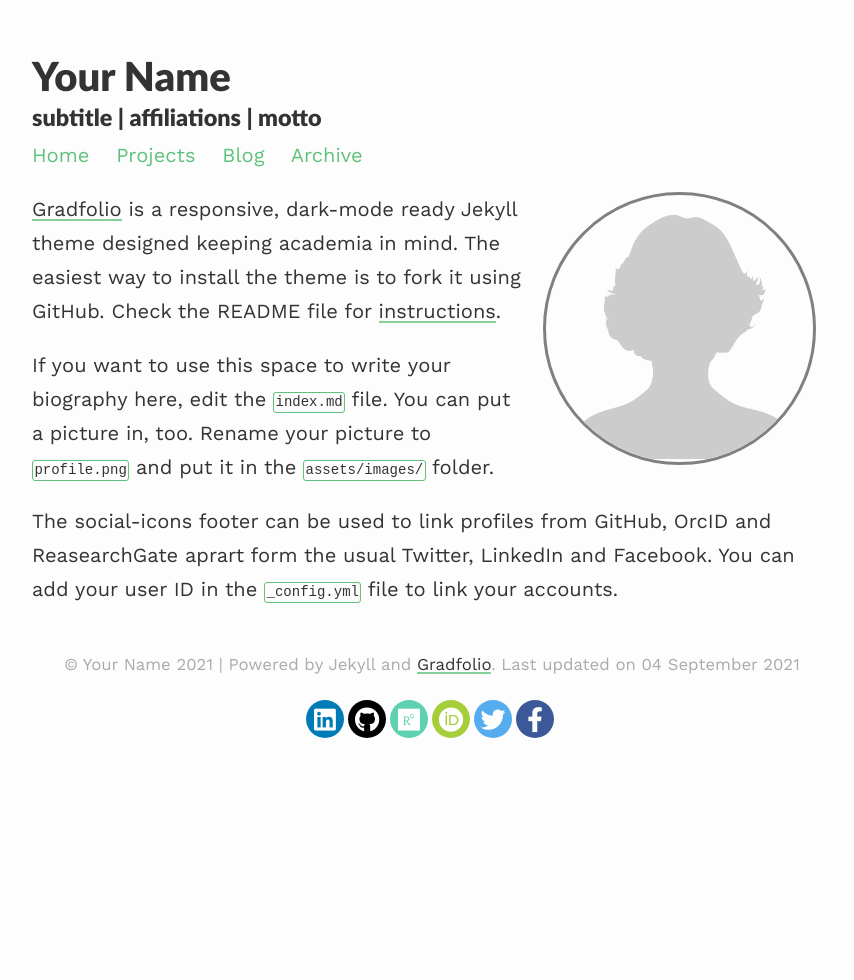
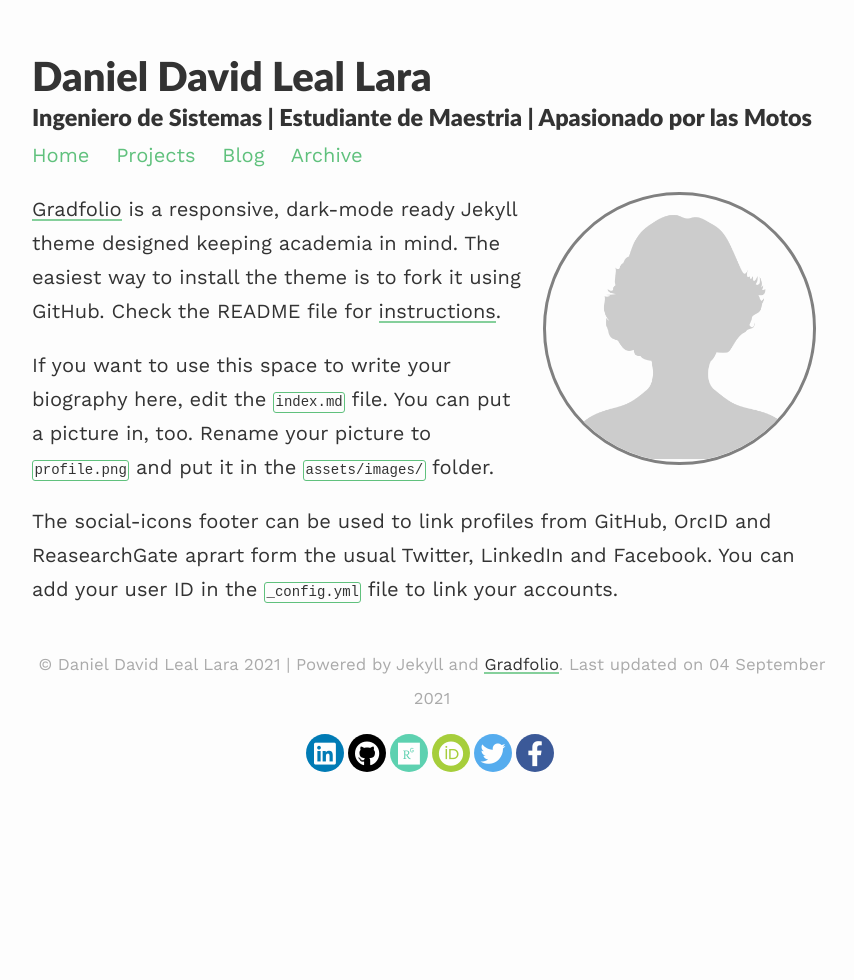
Before and after one commit to lealdaniel00/Jekyll, a Jekyll site: the page built from index.md, in a window 1280 px wide. Shown: the whole page, without its empty margins (208-1062 px from the left). Built offline with Jekyll 4.4.1, drawn with Linux system fonts in a browser that asks for light colours; nearby versions of some CDN libraries.

Commit message:
Update _config.yml

```diff
--- a/_config.yml
+++ b/_config.yml
@@ -1,9 +1,9 @@
 ### your site title here
 
-title: Your Name
-description: subtitle | affiliations | motto
+title: Daniel David Leal Lara
+description: Ingeniero de Sistemas | Estudiante de Maestria | Apasionado por las Motos
 
-baseurl: /gradfolio #name of GitHub repository
+baseurl: /Jekyll #name of GitHub repository
 url: "" #custom url to be used instead of GitHub repository
 email: #
 
```
